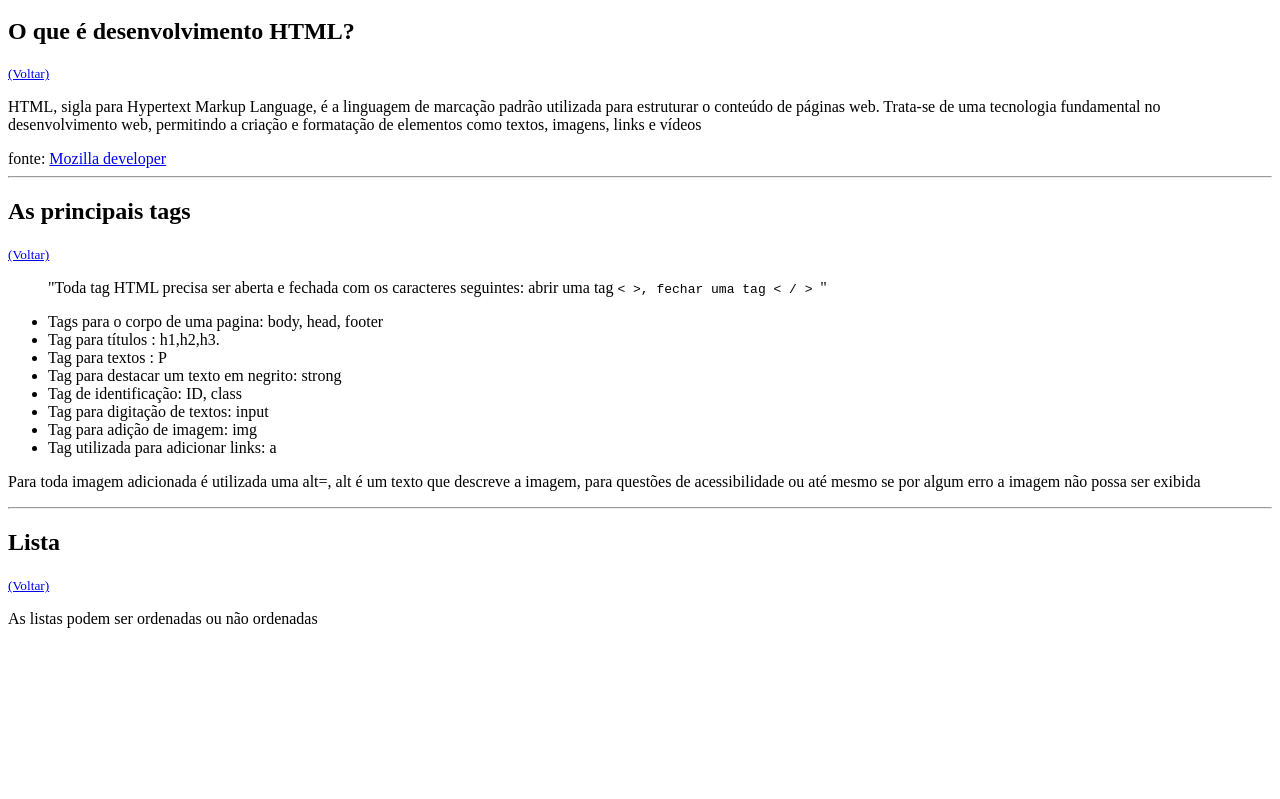
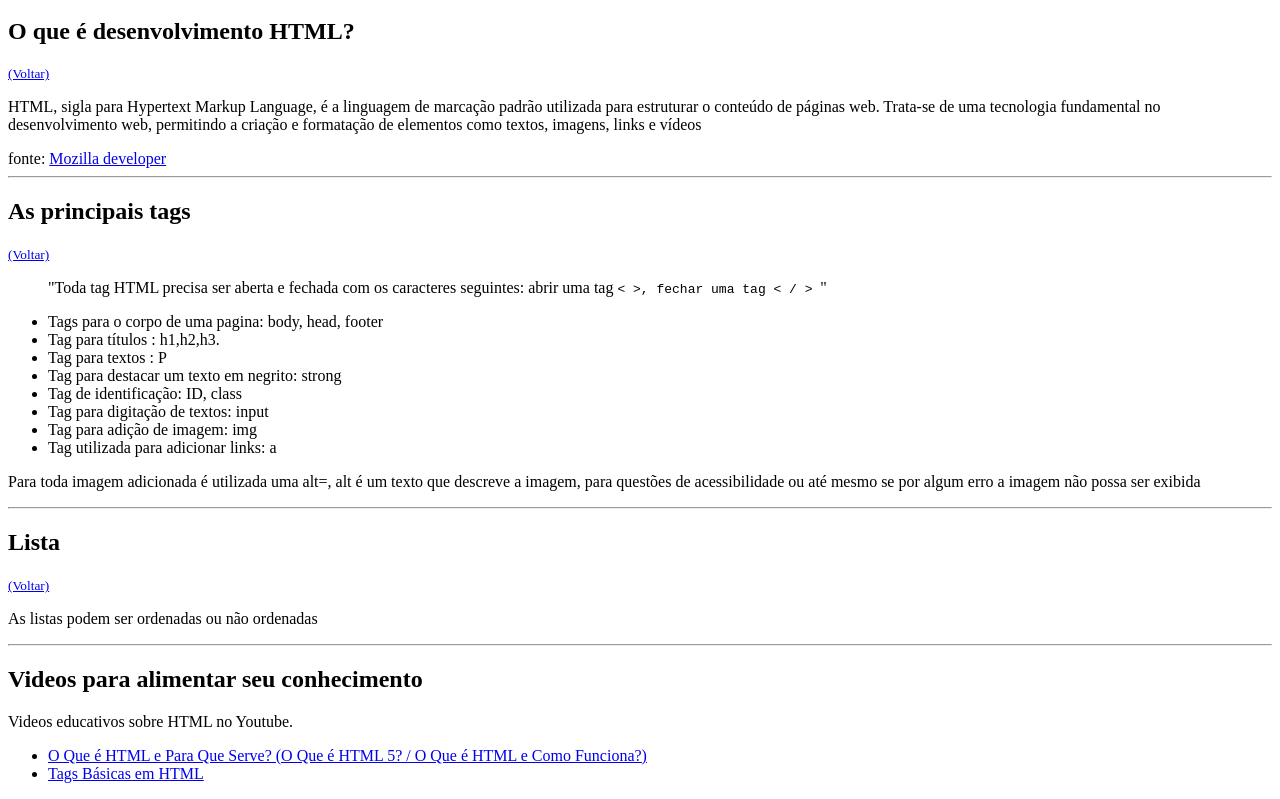
Before and after one commit to AndreLNDEsousa/HTML-DEVELOPER-DIO, a plain HTML site: page Projeto1/index.html in a window 1280 px wide. Shown: the part 408-1207 px from the top of the page. Before the commit the page ends 1052 px from the top, so only its background shows below. Drawn offline with Linux system fonts and the light colour scheme.

Commit message:
Update index.html

```diff
--- a/Projeto1/index.html
+++ b/Projeto1/index.html
@@ -54,6 +54,15 @@
             <small><a href="#top">(Voltar)</a></small>
             <p>As listas podem ser ordenadas ou não ordenadas</p>
 
+            <hr>
+
+            <h2>Videos para alimentar seu conhecimento</h2>
+            <p>Videos educativos sobre HTML no Youtube.</p>
+            <ul>
+                <li><a href="https://www.youtube.com/watch?v=0409yssD3vk&ab_channel=IlustraDev" target="_blank">O Que é HTML e Para Que Serve? (O Que é HTML 5? / O Que é HTML e Como Funciona?)</a></li>
+                <li><a href="https://www.youtube.com/watch?v=04ZGSi2bGos&ab_channel=Refatorando" target="_blank">Tags Básicas em HTML</a></li>
+            </ul>
+
 
 
     </main>
```
